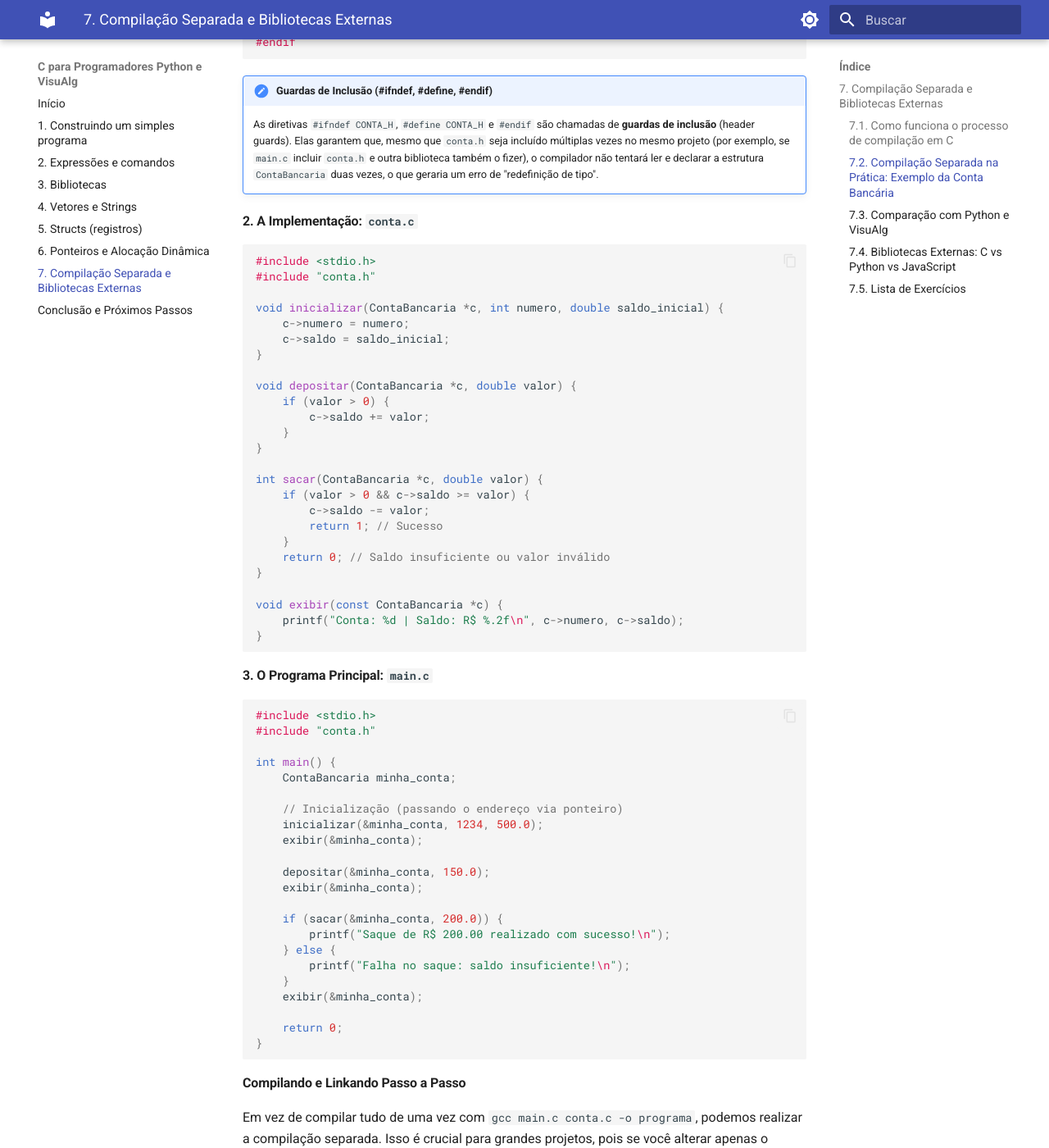
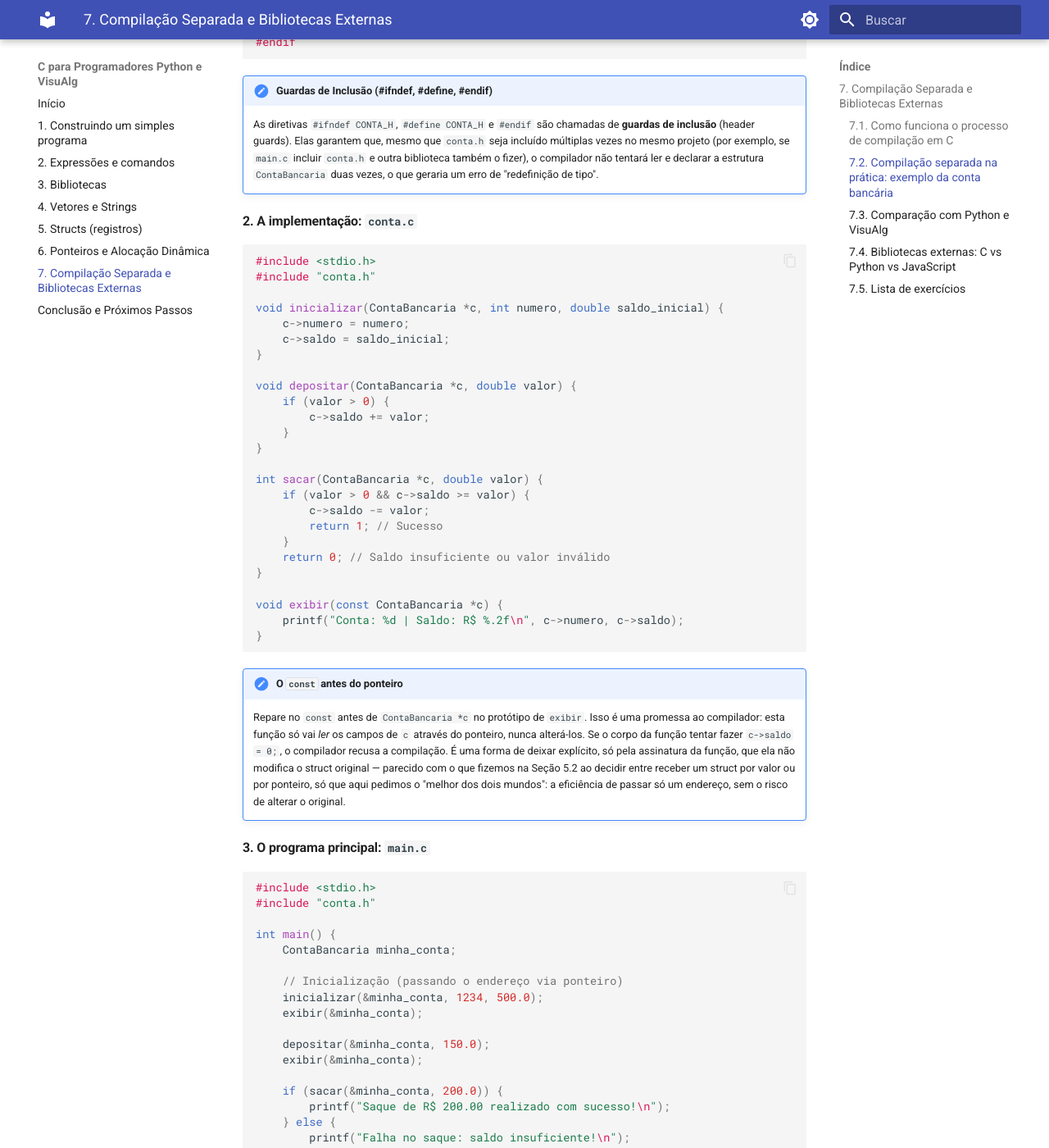
Before and after one commit to LambdaGeo/introducao-c, an MkDocs documentation site: the page built from docs/cap07.md, in a window 1280 px wide and 1400 px high, scrolled down 2606 px. Shown: the whole window at 82% size. Built offline with MkDocs 1.6.1 and Material for MkDocs 9.7.7, drawn with Linux system fonts in a browser that asks for light colours; some of the changed text lies outside the part shown.

Commit message:
Atualizar o cap07.md

````diff
--- a/docs/cap07.md
+++ b/docs/cap07.md
@@ -1,6 +1,6 @@
 ## 7. Compilação Separada e Bibliotecas Externas
 
-Nos capítulos anteriores, vimos como estruturar dados complexos com [structs](file:///home/sergio/develop/github/lambdageo/cpy-mkdocs/docs/cap05.md) e como gerenciar memória dinamicamente usando [ponteiros](file:///home/sergio/develop/github/lambdageo/cpy-mkdocs/docs/cap06.md). Também arranhamos a superfície de dividir o código em múltiplos arquivos no [Capítulo 3](file:///home/sergio/develop/github/lambdageo/cpy-mkdocs/docs/cap03.md). Agora, vamos entender a fundo o processo de **compilação separada** e como o C interage com **bibliotecas externas** do mundo real, comparando esses mecanismos com o que acontece em Python e em JavaScript.
+Nos capítulos anteriores, vimos como estruturar dados complexos com [structs](cap05.md) e como gerenciar memória dinamicamente usando [ponteiros](cap06.md). Também arranhamos a superfície de dividir o código em múltiplos arquivos no [Capítulo 3](cap03.md). Agora, vamos entender a fundo o processo de **compilação separada** e como o C interage com **bibliotecas externas** do mundo real, comparando esses mecanismos com o que acontece em Python e em JavaScript.
 
 !!! note "O processo por trás da mágica"
     Em Python ou JavaScript, quando você quer usar uma biblioteca, basta um comando (`pip install` ou `npm install`) e uma linha no código (`import` ou `require`). Em C, não existe um gerenciador de pacotes universal e embutido na linguagem. O C nos obriga a entender as etapas físicas que o código atravessa até virar um executável. Embora isso dê mais trabalho, nos dá um controle total sobre o consumo de memória e a performance do programa.
@@ -34,15 +34,15 @@
 
 ---
 
-### 7.2. Compilação Separada na Prática: Exemplo da Conta Bancária
+### 7.2. Compilação separada na prática: exemplo da conta bancária
 
 Para entender a compilação separada, vamos criar um sistema simples de **Conta Bancária** dividido em três arquivos:
 
-1. `conta.h`: Contém a definição da estrutura de dados ([struct](file:///home/sergio/develop/github/lambdageo/cpy-mkdocs/docs/cap05.md)) e os protótipos das funções (a "interface" da biblioteca).
+1. `conta.h`: Contém a definição da estrutura de dados ([struct](cap05.md)) e os protótipos das funções (a "interface" da biblioteca).
 2. `conta.c`: Contém a implementação real das funções da conta bancária (o "corpo" do código).
 3. `main.c`: O programa principal que utiliza a conta bancária para realizar operações.
 
-#### 1. O Cabeçalho: `conta.h`
+#### 1. O cabeçalho: `conta.h`
 
 ```c
 #ifndef CONTA_H
@@ -65,7 +65,7 @@
 !!! note "Guardas de Inclusão (#ifndef, #define, #endif)"
     As diretivas `#ifndef CONTA_H`, `#define CONTA_H` e `#endif` são chamadas de **guardas de inclusão** (header guards). Elas garantem que, mesmo que `conta.h` seja incluído múltiplas vezes no mesmo projeto (por exemplo, se `main.c` incluir `conta.h` e outra biblioteca também o fizer), o compilador não tentará ler e declarar a estrutura `ContaBancaria` duas vezes, o que geraria um erro de "redefinição de tipo".
 
-#### 2. A Implementação: `conta.c`
+#### 2. A implementação: `conta.c`
 
 ```c
 #include <stdio.h>
@@ -95,7 +95,10 @@
 }
 ```
 
-#### 3. O Programa Principal: `main.c`
+!!! note "O `const` antes do ponteiro"
+    Repare no `const` antes de `ContaBancaria *c` no protótipo de `exibir`. Isso é uma promessa ao compilador: esta função só vai *ler* os campos de `c` através do ponteiro, nunca alterá-los. Se o corpo da função tentar fazer `c->saldo = 0;`, o compilador recusa a compilação. É uma forma de deixar explícito, só pela assinatura da função, que ela não modifica o struct original — parecido com o que fizemos na Seção 5.2 ao decidir entre receber um struct por valor ou por ponteiro, só que aqui pedimos o "melhor dos dois mundos": a eficiência de passar só um endereço, sem o risco de alterar o original.
+
+#### 3. O programa principal: `main.c`
 
 ```c
 #include <stdio.h>
@@ -122,7 +125,7 @@
 }
 ```
 
-#### Compilando e Linkando Passo a Passo
+#### Compilando e linkando passo a passo
 
 Em vez de compilar tudo de uma vez com `gcc main.c conta.c -o programa`, podemos realizar a compilação separada. Isso é crucial para grandes projetos, pois se você alterar apenas o `main.c`, não precisa recompilar o `conta.c` inteiro novamente:
 
@@ -315,25 +318,25 @@
 
 ---
 
-### 7.4. Bibliotecas Externas: C vs Python vs JavaScript
+### 7.4. Bibliotecas externas: C vs Python vs JavaScript
 
 No desenvolvimento moderno, raramente escrevemos tudo do zero. Usamos bibliotecas criadas por terceiros. Vamos ver a diferença brutal de como cada ecossistema lida com isso.
 
-#### Python (PIP)
+#### Python (`pip`)
 Em Python, instalamos bibliotecas a partir do repositório central PyPI usando o `pip`:
 ```bash
 pip install requests
 ```
 O pacote é baixado para a sua pasta de ambiente virtual (`.venv`) ou global do sistema. Ao rodar `import requests`, o interpretador Python sabe exatamente em qual diretório procurar a biblioteca instalada e a carrega dinamicamente. Você não precisa passar nenhuma configuração de compilação adicional ao rodar seu código.
 
-#### JavaScript / Node.js (NPM)
+#### JavaScript / Node.js (`npm`)
 Em JavaScript/Node.js, instalamos via `npm`:
 ```bash
 npm install axios
 ```
 A biblioteca é baixada para a pasta `node_modules` local do projeto. Quando fazemos `import axios from 'axios'` ou `require('axios')`, o NodeJS resolve a dependência procurando recursivamente na pasta `node_modules`. Toda a resolução de caminho é abstraída pelo runtime.
 
-#### C (Compilação e Linkagem Manual com Tags)
+#### C (compilação e linkagem manual com tags)
 Em C, as coisas são mais primitivas e próximas do sistema operacional. Se quisermos usar uma biblioteca externa (como a biblioteca do PostgreSQL `libpq` ou o driver do MongoDB `libmongoc`), o processo costuma ser:
 
 1. **Instalar os arquivos de desenvolvimento no sistema**:
@@ -355,7 +358,7 @@
 gcc -I/usr/include/postgresql exemplopq.c -o programa -L/usr/lib/postgresql -lpq
 ```
 
-#### O Salvador: `pkg-config`
+#### O salvador: `pkg-config`
 
 Decorar todos os caminhos de cabeçalhos e nomes de bibliotecas de terceiros no sistema é impraticável. Para resolver isso, usamos uma ferramenta utilitária chamada `pkg-config`. Ela consulta a instalação da biblioteca no sistema e imprime as tags corretas para o compilador:
 
@@ -380,7 +383,7 @@
 
 ---
 
-### 7.5. Lista de Exercícios
+### 7.5. Lista de exercícios
 
 #### Conceituais
 1. Explique, com suas palavras, qual a diferença entre um arquivo de cabeçalho (`.h`) e um arquivo de código fonte (`.c`). Por que não devemos escrever o corpo das funções dentro de um arquivo `.h`?
````
